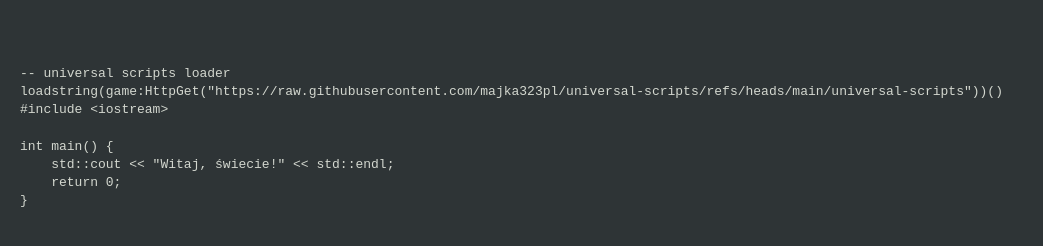
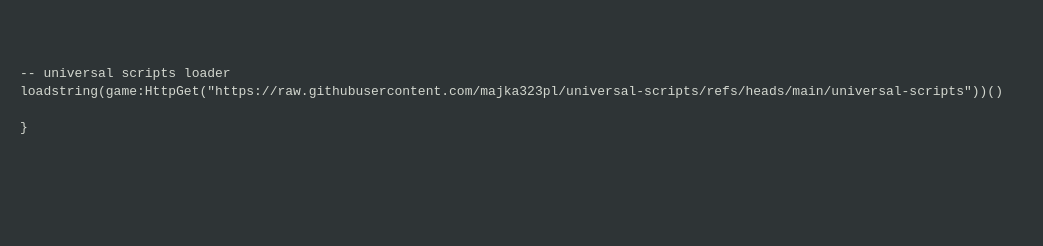
Before and after one commit to majka323pl/Uscripts-http, a plain HTML site: page index.html in a window 1280 px wide. Shown: the whole page, without its empty margins (0-1043 px from the left). Drawn offline with Linux system fonts and the light colour scheme.

Commit message:
Update index.html

```diff
--- a/index.html
+++ b/index.html
@@ -28,11 +28,7 @@
 <pre>
 -- universal scripts loader
 loadstring(game:HttpGet("https://raw.githubusercontent.com/majka323pl/universal-scripts/refs/heads/main/universal-scripts"))()
-#include &lt;iostream&gt;
 
-int main() {
-    std::cout &lt;&lt; "Witaj, świecie!" &lt;&lt; std::endl;
-    return 0;
 }
 </pre>
 
```
